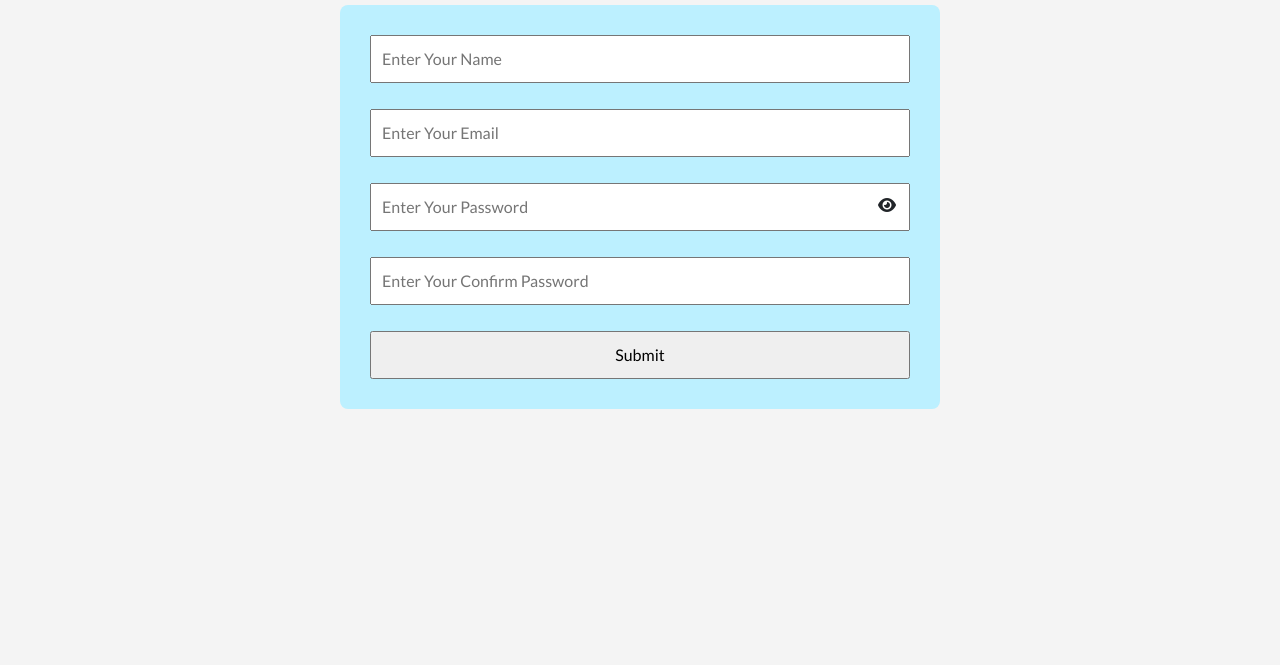
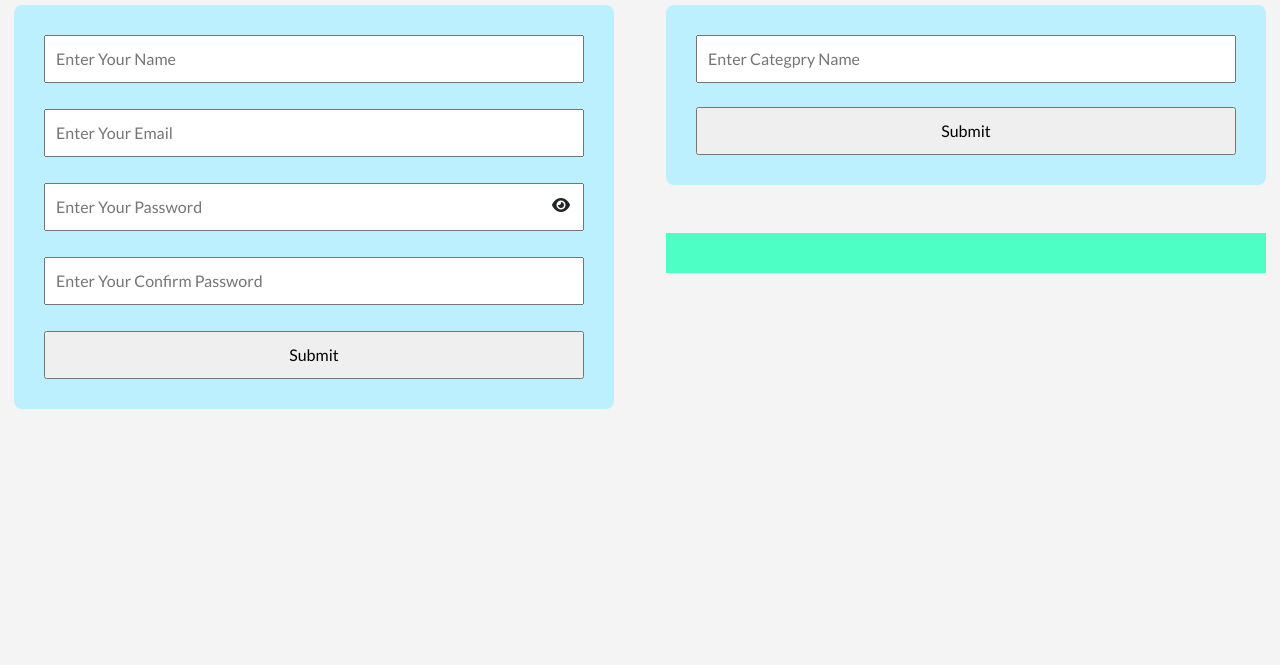
Before and after one commit to sohanthink/mern, a plain HTML site: page pages/class24.html in a window 1280 px wide. Shown: the part 135-800 px from the top of the page. Drawn offline with nearby package versions, Linux system fonts and the light colour scheme.

Commit message:
category added design complete

```diff
--- a/assets/css/style.css
+++ b/assets/css/style.css
@@ -233,3 +233,9 @@ form .input-item i {
     top: 14px;
     right: 14px;
 }
+
+.category_box ul {
+    background: #4dffc4;
+    padding: 20px;
+    width: 600px;
+}
--- a/pages/class24.html
+++ b/pages/class24.html
@@ -10,11 +10,12 @@
 </head>
 <body>
 
+    <div class="double">
+        <div class="row">
+            <div class="col-lg-6">
                 <div class="container">
                     <h2 class="text-center py-5 fw-bold">Validation With javascript</h2>
-    </div>
-
-    <div class="container centered-div">
+                    <div class="centered-div">
                         <div class="form">
                             <form action="">
                                 <div class="input-item">
@@ -38,6 +39,30 @@
                                     <input id="submit" type="submit">
                                 </div>
                             </form>
+                        </div>
+                    </div>
+                </div>
+            </div>
+
+            <div class="col-lg-6">
+                <div class="container">
+                    <h2 class="text-center py-5 fw-bold">Category Add</h2>
+                    <div class="form centered-div">
+                        <form action="">
+                            <div class="input-item">
+                                <input id="category_name" type="text" placeholder="Enter Categpry Name">
+                            </div>
+                            <div class="input-item mt-4">
+                                <input id="category_submit" type="submit">
+                            </div>
+                        </form>
+                    </div>
+                    <div class="category_box centered-div mt-5">
+                        <ul>
+                        </ul>
+                    </div>
+                </div>
+            </div>
         </div>
     </div>
 
@@ -104,6 +129,7 @@
 
         })
 
+        // eye button on off/password show and hide
         pass_eye.addEventListener("click",()=>{
             if(password.type === "password"){
                 password.type = "text"
@@ -111,6 +137,11 @@
                 password.type = "password"
             }
         })
+
+        // category add js starting from here================================
+        // ==================================================
+
+
 
 
 
```
Lines whose indentation alone changed are shown as unchanged.
